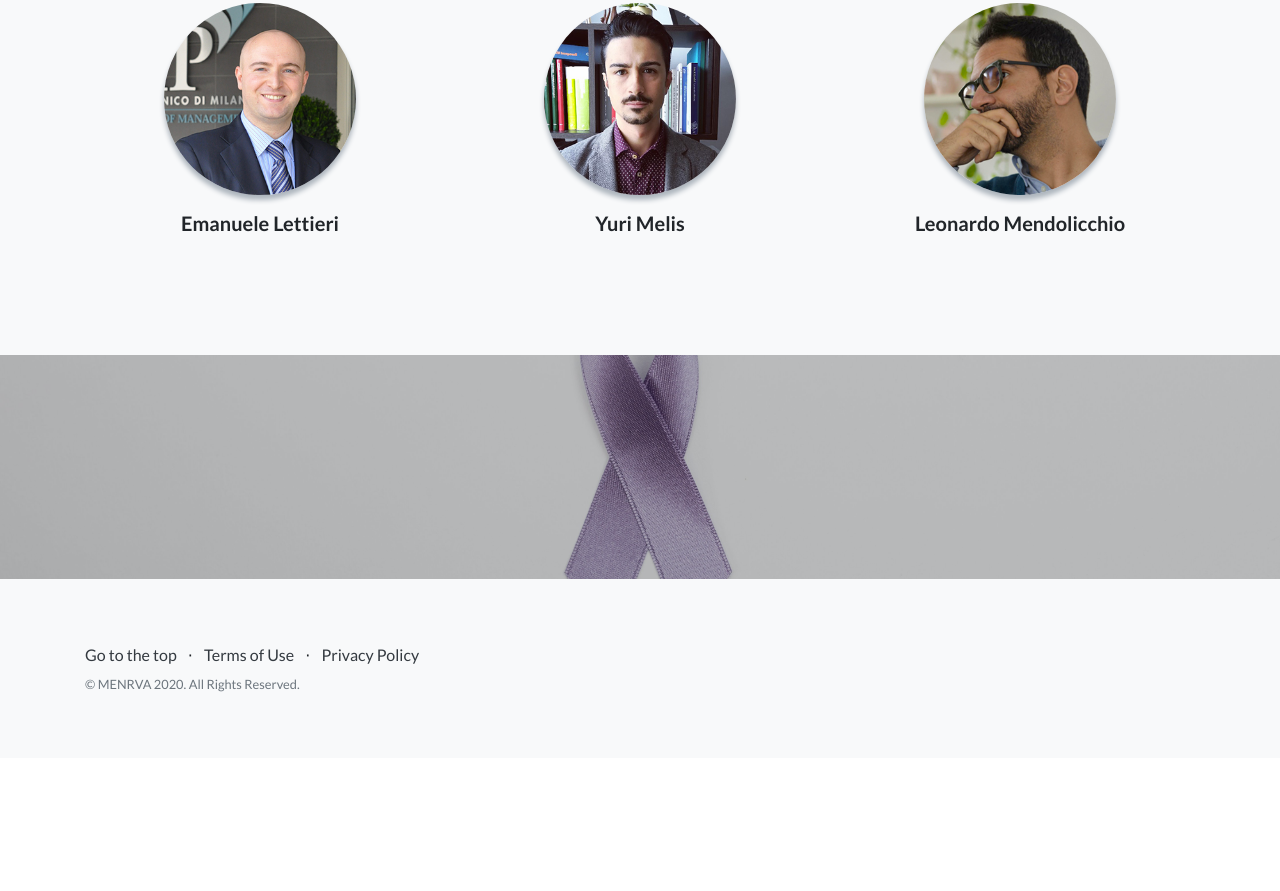
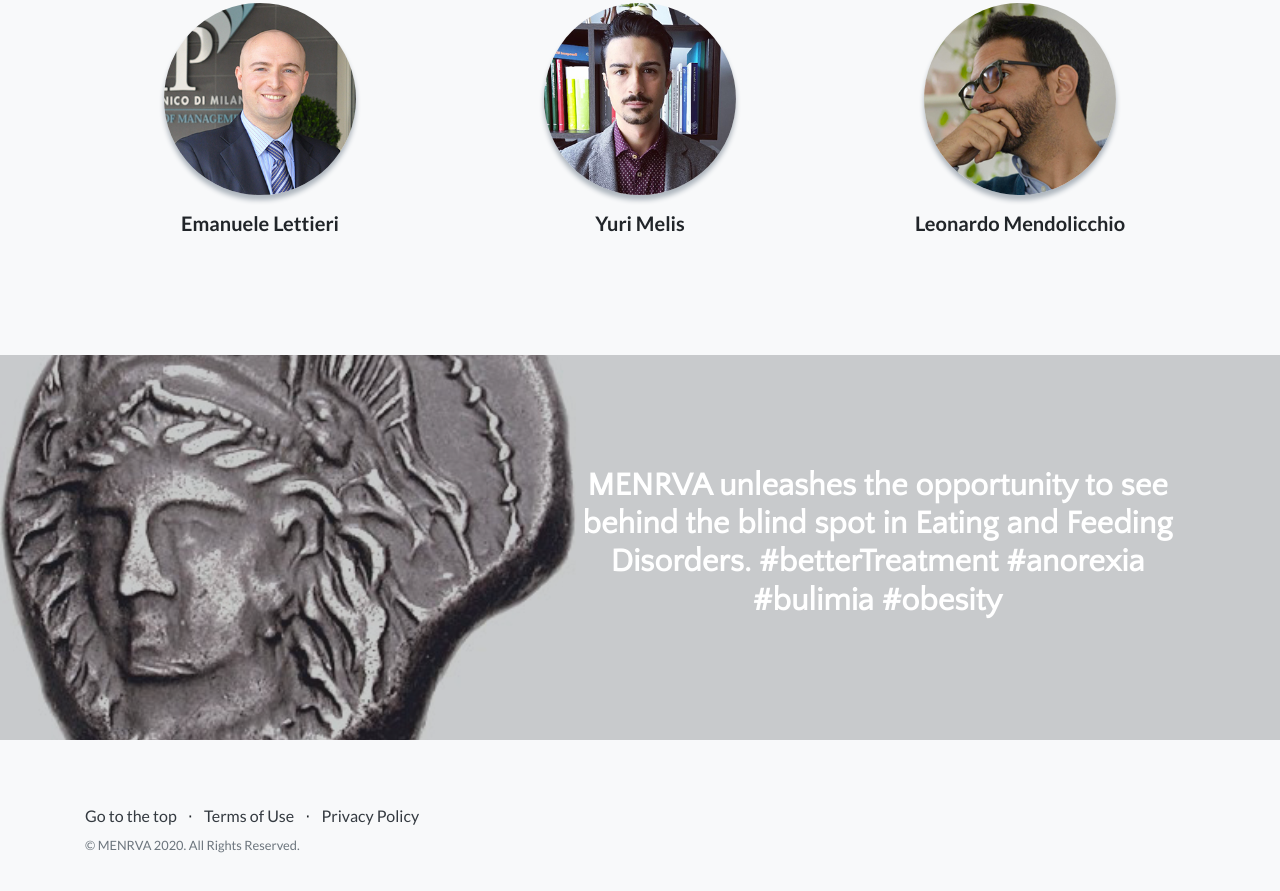
Before and after one commit to MenrvaEFD/menrvaefd.github.io, a website: page index.html in a window 1280 px wide. Shown: the part 3789-4680 px from the top of the page. Before the commit the page ends 4547 px from the top, so only its background shows below. Drawn offline with Linux system fonts and the light colour scheme.

Commit message:
Update with tweet

```diff
--- a/index.html
+++ b/index.html
@@ -241,8 +241,13 @@
   <section class="call-to-action text-white text-center">
     <div class="overlay"></div>
     <div class="container">
-      <!-- <div class="row">
-        <div class="col-xl-9 mx-auto">
+      <div class="row">
+        <div class="col-xl-5">
+        </div>
+        <h2 class="col-xl-7 mx-auto" id="tweet">
+          MENRVA unleashes the opportunity to see behind the blind spot in Eating and Feeding Disorders. #betterTreatment #anorexia #bulimia #obesity
+        </h2>
+        <!-- <div class="col-xl-9 mx-auto">
           <h2 class="mb-4">Ready to get started? Sign up now!</h2>
         </div>
         <div class="col-md-10 col-lg-8 col-xl-7 mx-auto">
@@ -256,8 +261,8 @@
               </div>
             </div>
           </form>
-        </div>
-      </div> -->
+        </div> -->
+      </div>
     </div>
   </section>
 
--- a/scss/_call-to-action.scss
+++ b/scss/_call-to-action.scss
@@ -1,13 +1,13 @@
 .call-to-action {
   position: relative;
   background-color: $gray-800;
-  background: url('../img/bg-masthead.jpg') no-repeat center center;
+  background: url('../img/bg-coin.jpg') no-repeat left center;
   @include background-cover;
   padding-top: 7rem;
   padding-bottom: 7rem;
   .overlay {
     position: absolute;
-    background-color: $gray-900;
+    background-color: $gray-700;
     height: 100%;
     width: 100%;
     top: 0;
--- a/scss/_menrva.scss
+++ b/scss/_menrva.scss
@@ -15,3 +15,6 @@ html {
   font-family: 'Quattrocento Sans', sans-serif;
   font-weight: 600;
 }
+#tweet{
+  font-family: 'Quattrocento Sans', sans-serif;
+}
```
Also changed, not shown: css/landing-page.css, css/landing-page.min.css, img/bg-coin.jpg (added).
